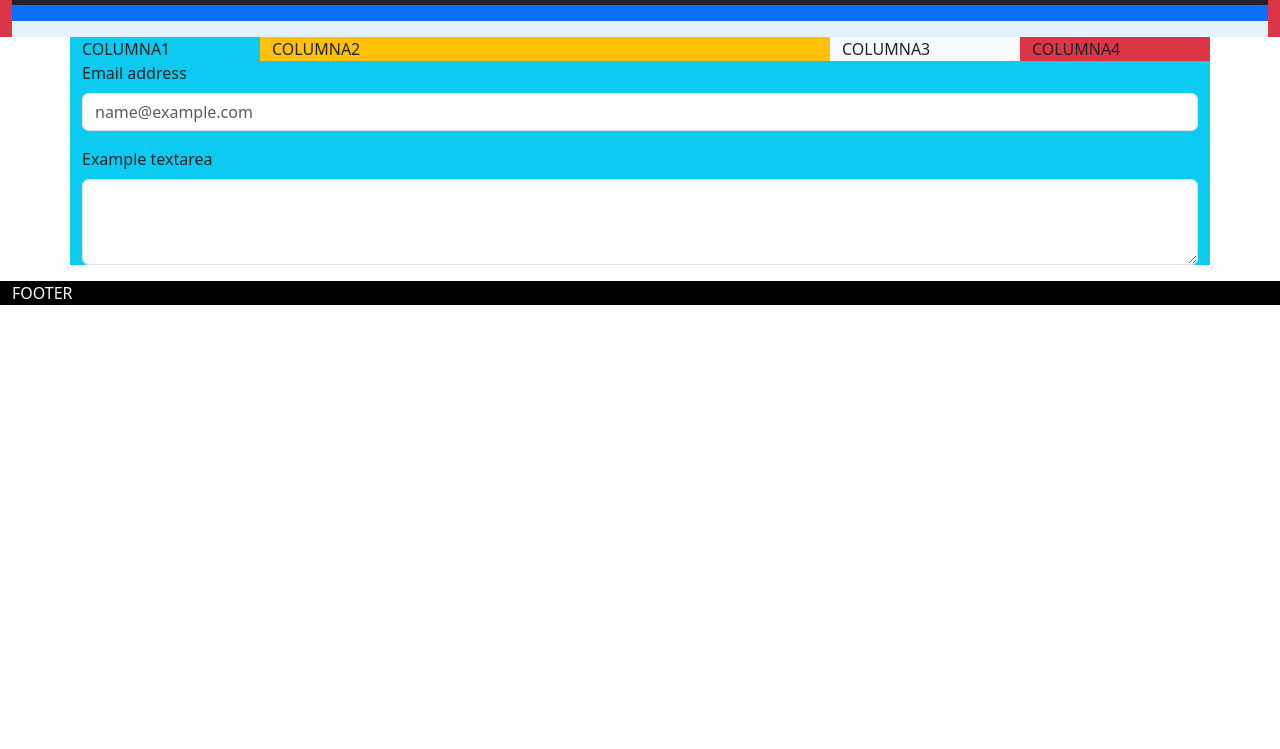
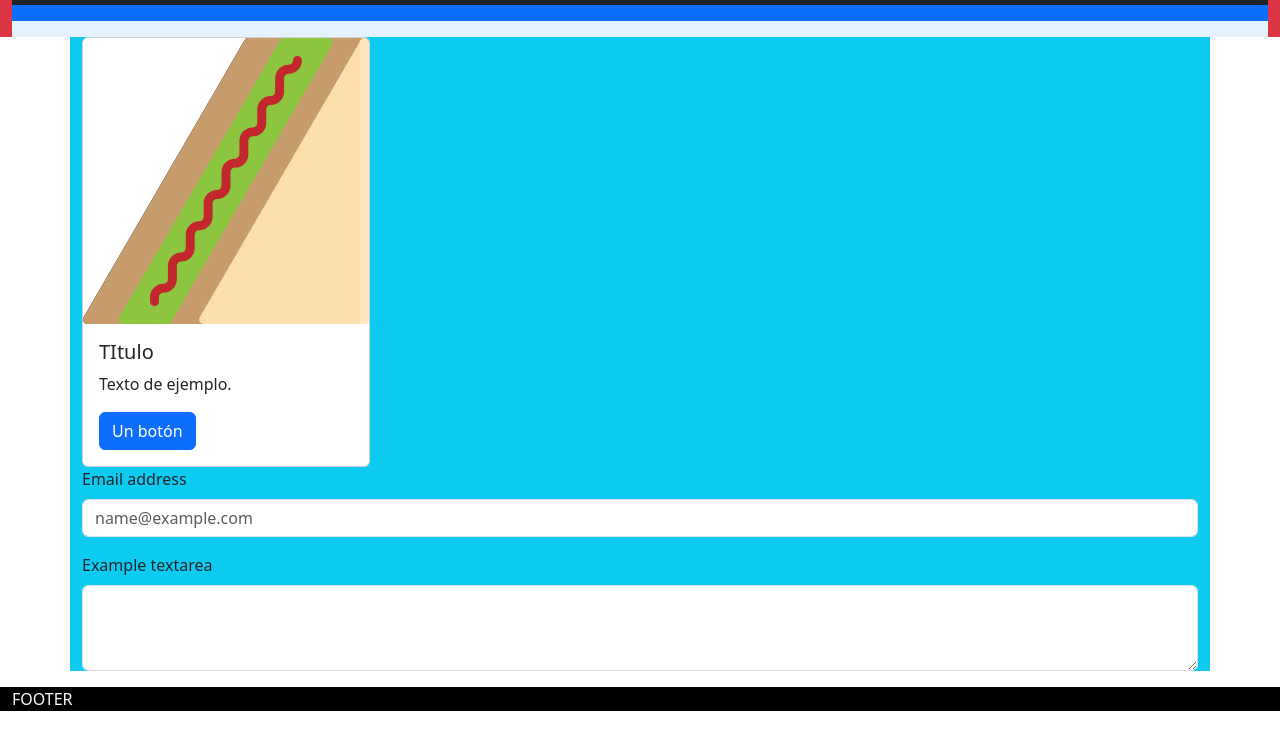
Before and after one commit to MatiasOso/frontend, a plain HTML site: page Clase 11-4-2023/index.html in a window 1280 px wide. Shown: the part 51-800 px from the top of the page. Drawn offline with nearby package versions, Linux system fonts and the light colour scheme.

Commit message:
comienzo clase
AAAAA

```diff
--- a/Clase 11-4-2023/index.html
+++ b/Clase 11-4-2023/index.html
@@ -30,17 +30,16 @@
     <main class="container-lg bg-info">
         <div class="row">
             <div class="col bg-info">
-                COLUMNA1
+              <div class="card" style="width: 18rem;">
+                <img src="sandwich.svg" class="card-img-top" alt="...">
+                <div class="card-body">
+                  <h5 class="card-title">TItulo</h5>
+                  <p class="card-text">Texto de ejemplo.</p>
+                  <a href="#" class="btn btn-primary">Un botón</a>
+                </div>
+              </div>
             </div>
-            <div class="col-6 bg-warning">
-                COLUMNA2
-            </div>
-            <div class="col bg-light">
-                COLUMNA3
-            </div>
-            <div class="col bg-danger">
-                COLUMNA4
-            </div>
+
         </div>
 
         <div class="mb-3">
```
